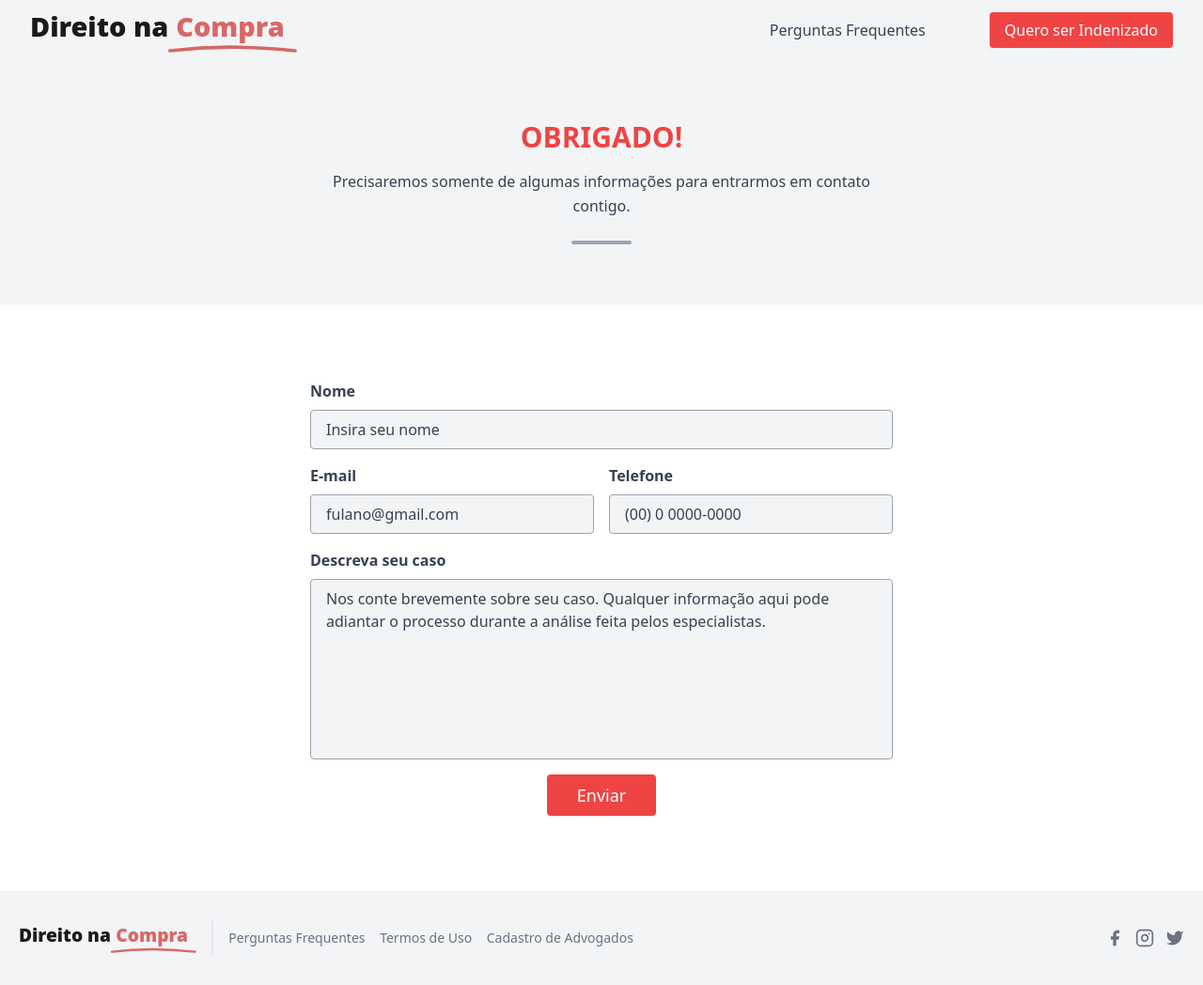
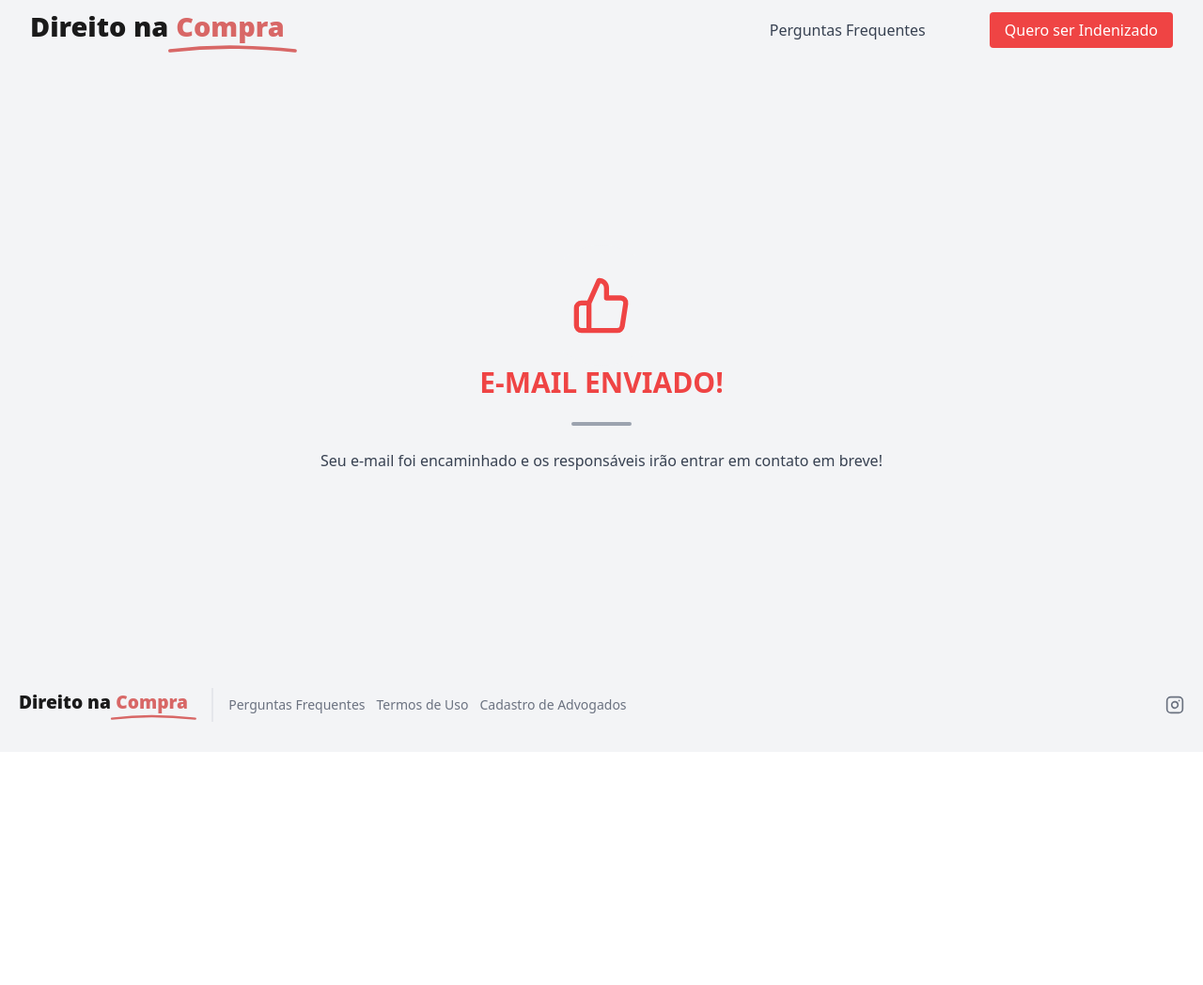
Before and after one commit to direitonacompra/direitonacompra.github.io, a plain HTML site: page obrigado-por-se-registrar.html in a window 1280 px wide. Shown: the whole page at 94% size. After the commit the page ends 800 px from the top, so only its background shows below. Drawn offline with nearby package versions, Linux system fonts and the light colour scheme.

Commit message:
Improve Footer, Fix Script on page and Change page name

```diff
--- a/obrigado-por-se-registrar.html
+++ b/obrigado-por-se-registrar.html
@@ -6,7 +6,7 @@
   <title>Obrigado | Direito na Compra</title>
 </head>
 
-<body>
+<body class="flex flex-col h-screen">
 
   <header class="w-full px-0 lg:px-8 h-16 text-gray-700 body-font bg-gray-100">
     <div class="container px-4 md:px-0 h-full mx-auto flex justify-between items-center">
@@ -43,87 +43,79 @@
       </div>
   </header>
 
-  <section class="text-gray-700 body-font bg-gray-100">
-    <div class="container px-5 py-16 mx-auto">
+  <section class="flex text-gray-700 body-font bg-gray-100 flex-grow">
+    <div class="container container flex flex-col justify-center md:mx-auto mx-8">
       <div class="text-center">
-        <h1 class="sm:text-3xl text-2xl font-bold title-font text-red-500 mb-4">OBRIGADO!</h1>
-        <p class="text-base leading-relaxed xl:w-2/4 lg:w-3/4 mx-auto">Precisaremos somente de algumas informações para entrarmos em contato contigo.</p>
+
+        <div class="sm:w-32 sm:h-32 h-20 w-20 inline-flex items-center justify-center rounded-full bg-gray-100 text-red-500 p-4 flex-shrink-0">
+          <svg class="h-16 h-16" xmlns="http://www.w3.org/2000/svg" fill="none" viewBox="0 0 24 24" stroke="currentColor">
+            <path stroke-linecap="round" stroke-linejoin="round" stroke-width="2" d="M14 9V5a3 3 0 0 0-3-3l-4 9v11h11.28a2 2 0 0 0 2-1.7l1.38-9a2 2 0 0 0-2-2.3zM7 22H4a2 2 0 0 1-2-2v-7a2 2 0 0 1 2-2h3" />
+          </svg>
+        </div>
+
+
+
+        <h1 class="sm:text-3xl text-2xl font-bold title-font text-red-500 mb-4">E-MAIL ENVIADO!</h1>
         <div class="flex mt-6 justify-center">
           <div class="w-16 h-1 rounded-full bg-gray-400 inline-flex"></div>
         </div>
-      </div>
-    </div>
-  </section>
-
-  <section class="text-gray-700 body-font relative">
-    <div class="container px-5 pt-20 pb-20 mx-auto">
-      <div class="lg:w-1/2 md:w-2/3 mx-auto">
-
-          <form class="flex flex-wrap -m-2" target="_blank" action="https://formsubmit.co/direitonacompra@gmail.com" method="POST">
-            <div class="p-2 w-full">
-              <label class="font-bold" for="name">Nome</label>
-              <input class="w-full bg-gray-100 rounded border border-gray-400 focus:outline-none focus:border-gray-900 text-base placeholder-gray-700 px-4 py-2 mt-2" placeholder="Insira seu nome" id="name" type="text" name="name" pattern="[A-Za-z\s]{3,}" title="O campo nome precisa de pelo menos 3 letras e não podem ser números" required>
-            </div>
-            <div class="p-2 w-1/2">
-              <label class="font-bold" for="email">E-mail</label>
-              <input class="w-full bg-gray-100 rounded border border-gray-400 focus:outline-none focus:border-gray-900 text-base placeholder-gray-700 px-4 py-2 mt-2" placeholder="fulano@gmail.com" id="email" type="email" name="email" pattern="[a-z0-9._%+-]+@[a-z0-9.-]+\.[a-z]{2,}$" title="email@email.com" required>
-            </div>
-            <div class="p-2 w-1/2">
-              <label class="font-bold" for="tel">Telefone</label>
-              <input class="w-full bg-gray-100 rounded border border-gray-400 focus:outline-none focus:border-gray-900 text-base placeholder-gray-700 px-4 py-2 mt-2" placeholder="(00) 0 0000-0000" id="tel" type="tel" name="tel" data-js="phone" required>
-            </div>
-            <div class="p-2 w-full">
-              <label class="font-bold" for="message">Descreva seu caso</label>
-              <textarea class="w-full bg-gray-100 rounded border border-gray-400 focus:outline-none h-48 focus:border-gray-900 text-base placeholder-gray-700 px-4 py-2 mt-2 resize-none block" placeholder="Nos conte brevemente sobre seu caso. Qualquer informação aqui pode adiantar o processo durante a análise feita pelos especialistas." name="message" rows="10" required></textarea>
-            </div>
-
-            <div class="p-2 w-full">
-              <button class="flex mx-auto text-white bg-red-500 border-0 py-2 px-8 focus:outline-none hover:bg-red-600 rounded text-lg" type="submit">Enviar</button>
-            </div>
-
-            <input type="hidden" name="_next" value="https://direitonacompra.com.br/obrigado-por-se-registrar.html">
-            <input type="text" name="_honey" style="display:none">
-            <input type="hidden" name="_captcha" value="false">
-            <input type="hidden" name="_template" value="table">
-        </form>
+        <p class="text-base leading-relaxed mt-6 xl:w-2/4 lg:w-3/4 mx-auto">Seu e-mail foi encaminhado e os responsáveis irão entrar em contato em breve!</p>
 
       </div>
     </div>
   </section>
 
-
   <footer class="text-gray-700 body-font bg-gray-100">
-    <div class="container px-5 py-8 mx-auto flex items-center sm:flex-row flex-col">
+    <div class="container px-5 py-8 mx-auto flex items-center md:flex-row flex-col">
       <a href="/" class="flex title-font font-medium items-center md:justify-start justify-center text-gray-900">
         <img class="h-8" src="/images/logo.svg" alt="Logo do Direito na Compra">
       </a>
-      <nav class="text-sm text-gray-500 sm:ml-4 sm:pl-4 sm:border-l-2 sm:border-gray-200 sm:py-2 sm:mt-0 mt-4">
+
+      <nav class="flex flex-col md:flex-row text-sm text-gray-500 md:ml-4 md:pl-4 md:border-l-2 md:border-gray-200 md:py-2 md:mt-0 mt-8 text-center">
         <a href="/perguntas-frequentes" class="hover:text-gray-900">Perguntas Frequentes</a>
-        <a href="/termos-de-uso" class="ml-3 hover:text-gray-900">Termos de Uso</a>
-        <a href="/cadastro-de-advogados" class="ml-3 hover:text-gray-900">Cadastro de Advogados</a>
+        <a href="/termos-de-uso" class="md:ml-3 hover:text-gray-900">Termos de Uso</a>
+        <a href="/cadastro-de-advogados" class="md:ml-3 hover:text-gray-900">Cadastro de Advogados</a>
       </nav>
-      <span class="inline-flex sm:ml-auto sm:mt-0 mt-4 justify-center sm:justify-start">
-        <a href="#" class="text-gray-500 hover:text-gray-600">
-          <svg fill="currentColor" stroke-linecap="round" stroke-linejoin="round" stroke-width="2" class="w-5 h-5" viewBox="0 0 24 24">
-            <path d="M18 2h-3a5 5 0 00-5 5v3H7v4h3v8h4v-8h3l1-4h-4V7a1 1 0 011-1h3z"></path>
-          </svg>
-        </a>
+
+      <span class="inline-flex md:ml-auto md:mt-0 mt-8 justify-center md:justify-start">
+
+        <!-- Instagram -->
         <a href="#" class="ml-3 text-gray-500 hover:text-gray-600">
           <svg fill="none" stroke="currentColor" stroke-linecap="round" stroke-linejoin="round" stroke-width="2" class="w-5 h-5" viewBox="0 0 24 24">
             <rect width="20" height="20" x="2" y="2" rx="5" ry="5"></rect>
             <path d="M16 11.37A4 4 0 1112.63 8 4 4 0 0116 11.37zm1.5-4.87h.01"></path>
           </svg>
         </a>
-        <a href="#" class="ml-3 text-gray-500 hover:text-gray-600">
+
+        <!-- Facebook -->
+        <!-- <a href="#" class="text-gray-500 hover:text-gray-600">
+          <svg fill="currentColor" stroke-linecap="round" stroke-linejoin="round" stroke-width="2" class="w-5 h-5" viewBox="0 0 24 24">
+            <path d="M18 2h-3a5 5 0 00-5 5v3H7v4h3v8h4v-8h3l1-4h-4V7a1 1 0 011-1h3z"></path>
+          </svg>
+        </a> -->
+
+        <!-- Twitter -->
+        <!-- <a href="#" class="ml-3 text-gray-500 hover:text-gray-600">
           <svg fill="currentColor" stroke-linecap="round" stroke-linejoin="round" stroke-width="2" class="w-5 h-5" viewBox="0 0 24 24">
             <path d="M23 3a10.9 10.9 0 01-3.14 1.53 4.48 4.48 0 00-7.86 3v1A10.66 10.66 0 013 4s-4 9 5 13a11.64 11.64 0 01-7 2c9 5 20 0 20-11.5a4.5 4.5 0 00-.08-.83A7.72 7.72 0 0023 3z"></path>
           </svg>
-        </a>
+        </a> -->
+
       </span>
     </div>
   </footer>
 
 
+  <!-- Responsive Menu -->
+  <script>
+    var menu = document.getElementById('menu');
+    function toggleMenu() {
+        menu.classList.toggle('hidden');
+        menu.classList.toggle('w-full');
+        menu.classList.toggle('h-screen');
+    }
+  </script>
+
   <script src="js/app.js"></script>
 </body>
 </html>
```
Also changed, not shown: contato.html (+22 -14 lines), email-enviado.html (renamed from cadastro-de-advogados.html, +22 -14 lines), index.html (+21 -13 lines), perguntas-frequentes.html (+21 -12 lines), termos-de-uso.html (+21 -12 lines).
